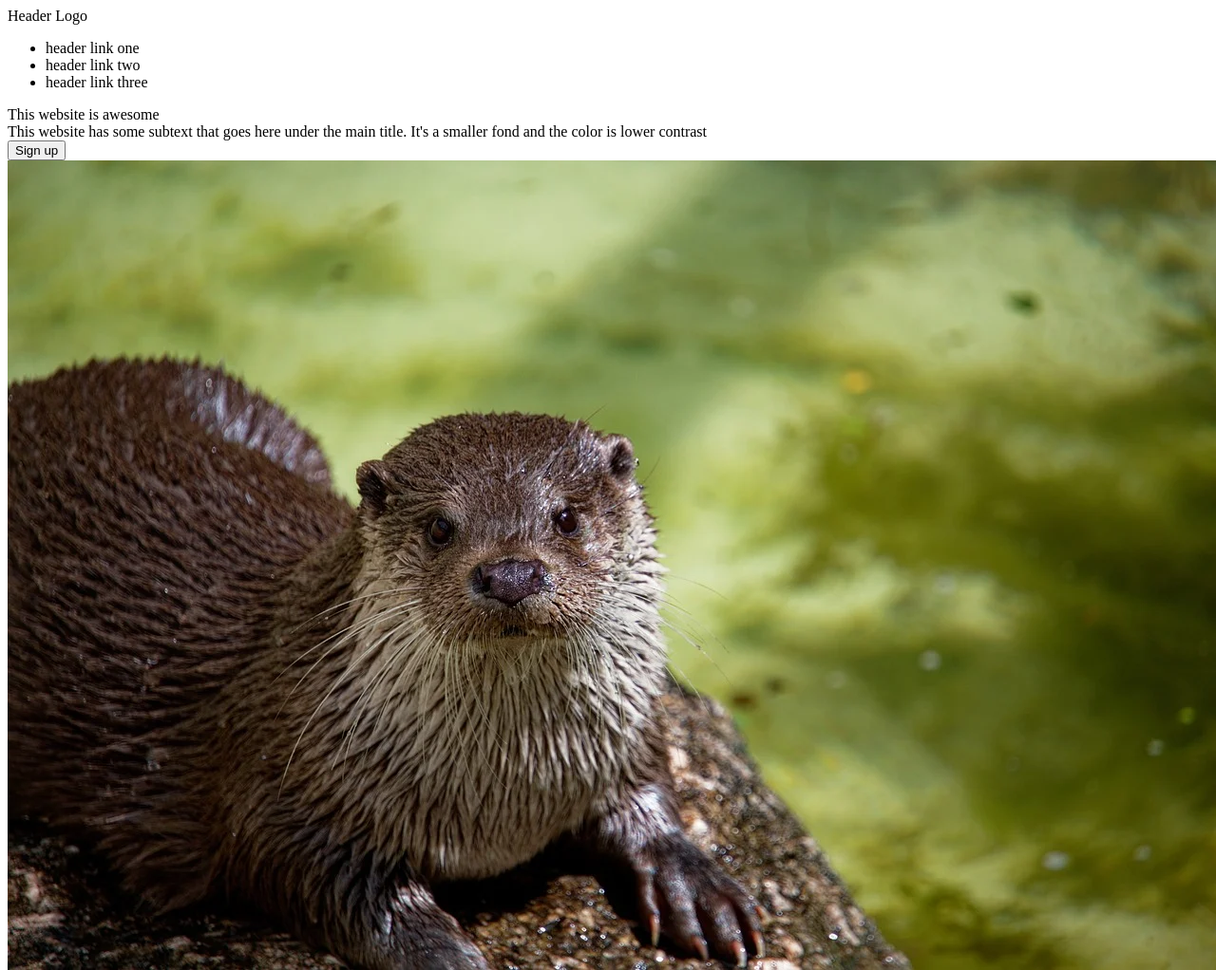
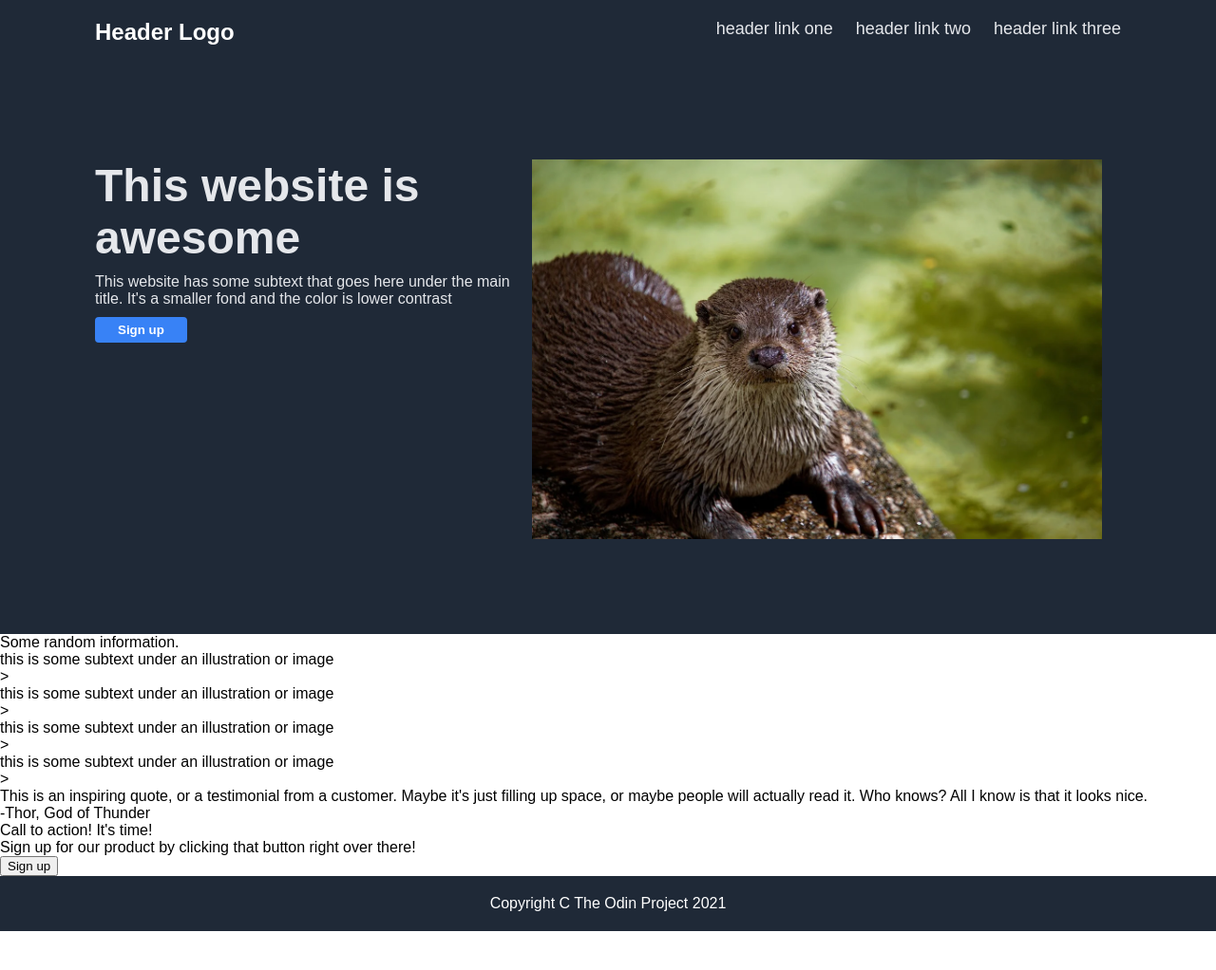
Before and after one commit to adzroc/landingpage, a plain HTML site: page index.html in a window 1280 px wide. Shown: the top 1022 px of the page at 95% size. After the commit the page ends 981 px from the top, so only its background shows below. Drawn offline with Linux system fonts and the light colour scheme.

Commit message:
header hero update

```diff
--- a/index.html
+++ b/index.html
@@ -6,24 +6,27 @@
     <meta http-equiv="X-UA-Compatible" content="IE=edge">
     <meta name="viewport" content="width=device-width, initial-scale=1.0">
     <title>Document</title>
+    <link rel="stylesheet" href="style.css">
 </head>
 
 <body>
     <div class="body">
-        <div class="header">Header Logo
-            <ul>
-                <li>header link one</li>
-                <li>header link two</li>
-                <li>header link three</li>
+        <div class="header">
+            <div class="header_logo">Header Logo</div>
+            <ul class="header_links">
+                <a href="">header link one</a>
+                <a href="">header link two</a>
+                <a href="">header link three</a>
             </ul>
         </div>
         <div class="hero">
+            <div class="hero_content">
             <div class="hero_title">This website is awesome</div>
             <div class="hero_text">This website has some subtext that goes here under the main title. It's a smaller
                 fond
                 and the color is lower contrast</div>
-            <button class="hero_button">Sign up</button>
-            <img src="img/otter-7228458_1280.webp" alt="otter by die_Zyballas">
+            <button class="hero_button">Sign up</button></div>
+            <img class="hero_img" src="img/otter-7228458_1280.webp" alt="otter by die_Zyballas">
         </div>
         <div class="carousel">
             <div class="carousel_title">Some random information.</div>
--- a/style.css
+++ b/style.css
@@ -0,0 +1,75 @@
+* {
+    font-family: Arial, Helvetica, sans-serif;
+    margin: 0px;
+}
+
+.body {
+    display: flex;
+    flex-direction: column;
+}
+
+.header,
+.footer {
+    color: white;
+    background-color: #1f2937;
+    display: flex;
+    flex: 3;
+    padding: 20px 0px;
+    justify-content: flex-start
+}
+
+.header_logo {
+    font-size: 24px;
+    font-weight: bold;
+    padding-left: 100px;
+}
+
+.header_links {
+    display: flex;
+    padding: 0px 5px;
+    margin: 0px;
+    gap: 24px;
+    margin-left: auto;
+    padding-right: 100px;
+}
+
+a {
+    text-decoration: none;
+    color: #e5e7eb;
+    font-size: 18px;
+}
+
+.hero {
+    background-color: #1f2937;
+    color: #e5e7eb;
+    display: flex;
+    padding: 100px;
+}
+
+.hero_title {
+    font-weight: 700;
+    font-size: 48px;
+}
+
+.hero_text {
+    padding: 10px 0px;
+
+}
+
+.hero_button {
+    background-color: #3882f6;
+    color: white;
+    border: navajowhite;
+    border-radius: 4px;
+    padding: 6px 24px;
+    font-weight: bold;
+}
+
+.hero_img {
+    height: 400px;
+    padding: 0px 20px;
+}
+
+.footer {
+    justify-content: center;
+}
```
